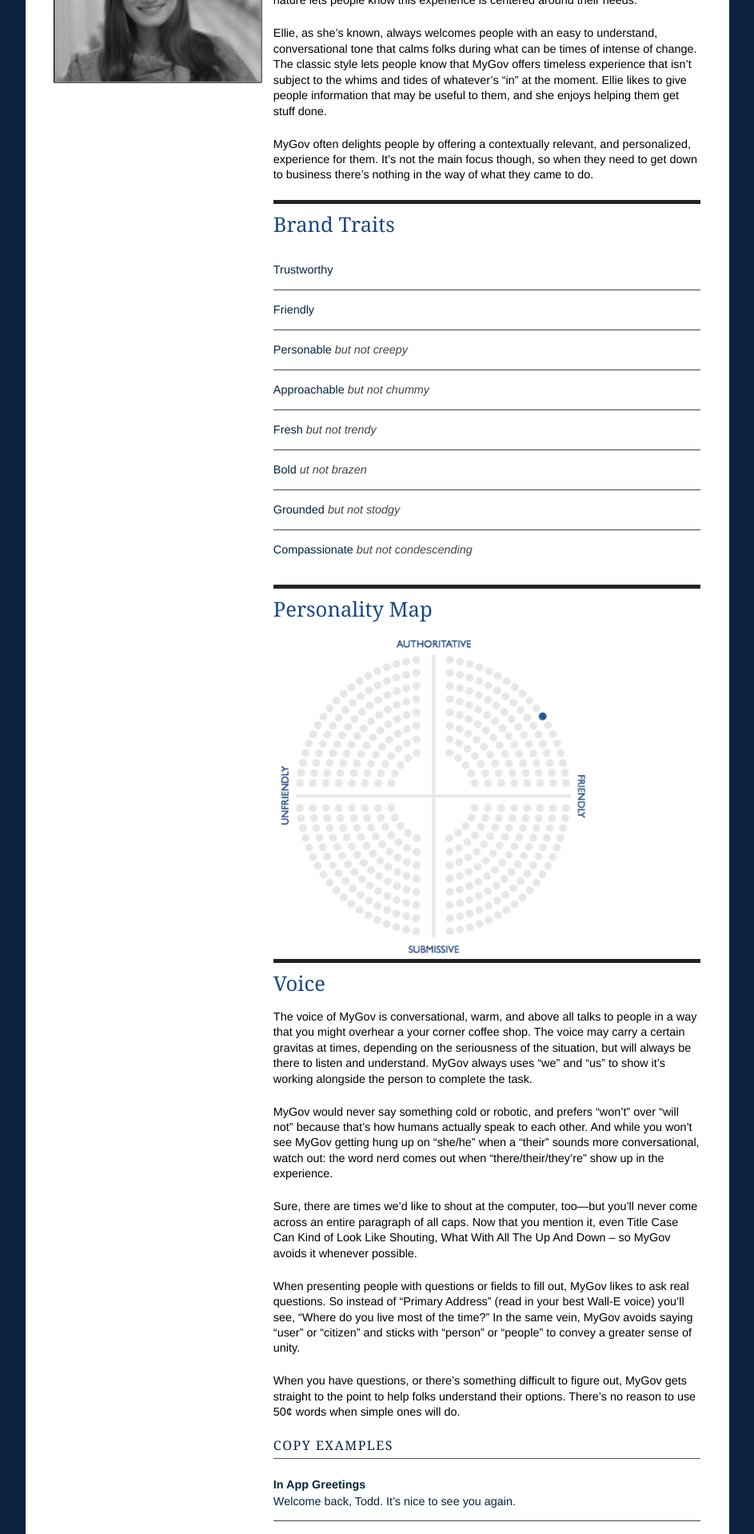
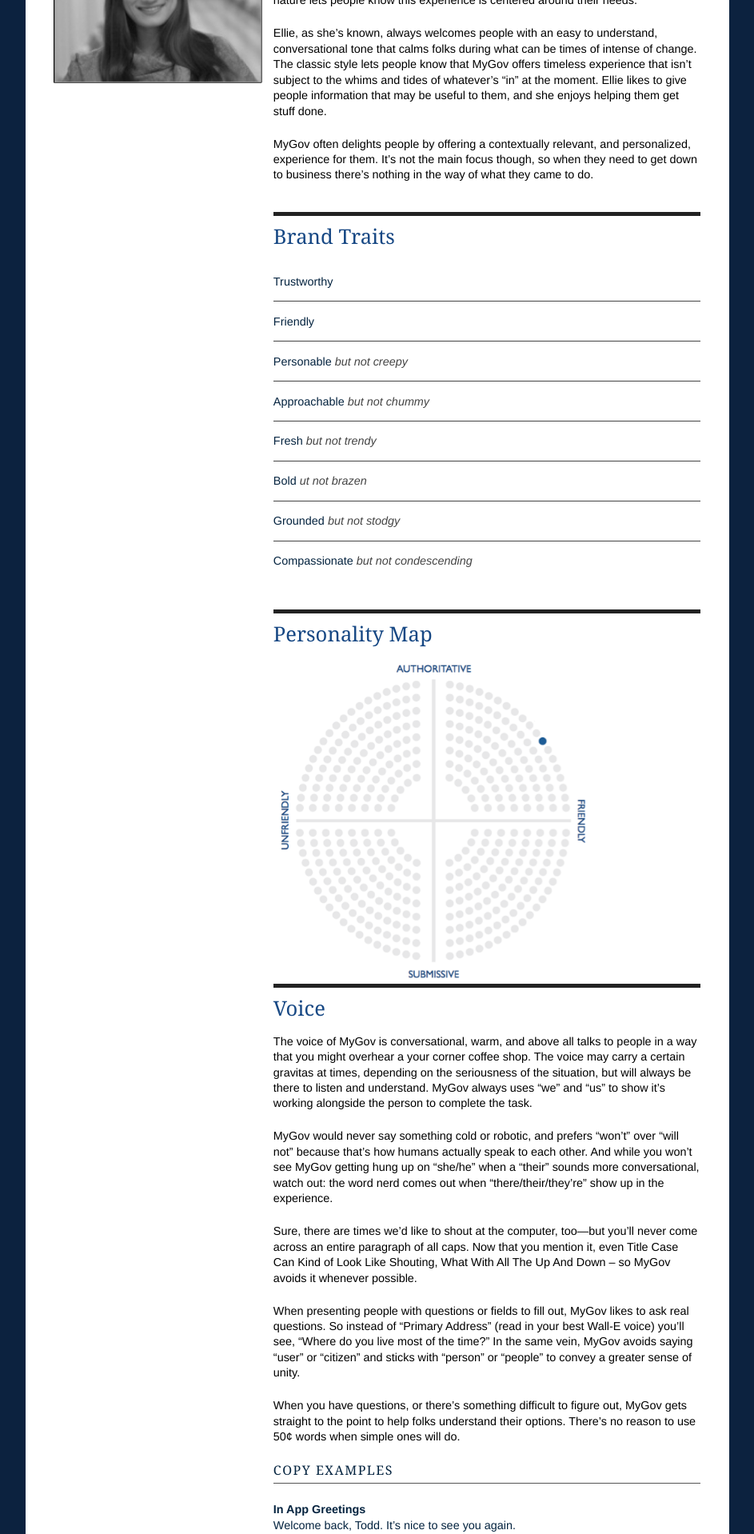
Before and after one commit to presidential-innovation-fellows/mygov, a Jekyll site: the page built from experience-persona.html, in a window 1280 px wide. Shown: the part 398-2316 px from the top of the page at 80% size, without its empty margins (168-1111 px from the left). Built offline with Jekyll 4.4.1, drawn with Linux system fonts in a browser that asks for light colours; nearby versions of some CDN libraries.

Commit message:
Updated margins on persona page

```diff
--- a/_includes/styles/experience-persona.css
+++ b/_includes/styles/experience-persona.css
@@ -6,7 +6,7 @@
   border-top: 5px solid #222;
   padding: .35em 0;
   display: block;
-  margin-top: .75em;
+  margin-top: 1.4em;
 }
 
 .post-experience-persona #content img {width: 100%;}
```
